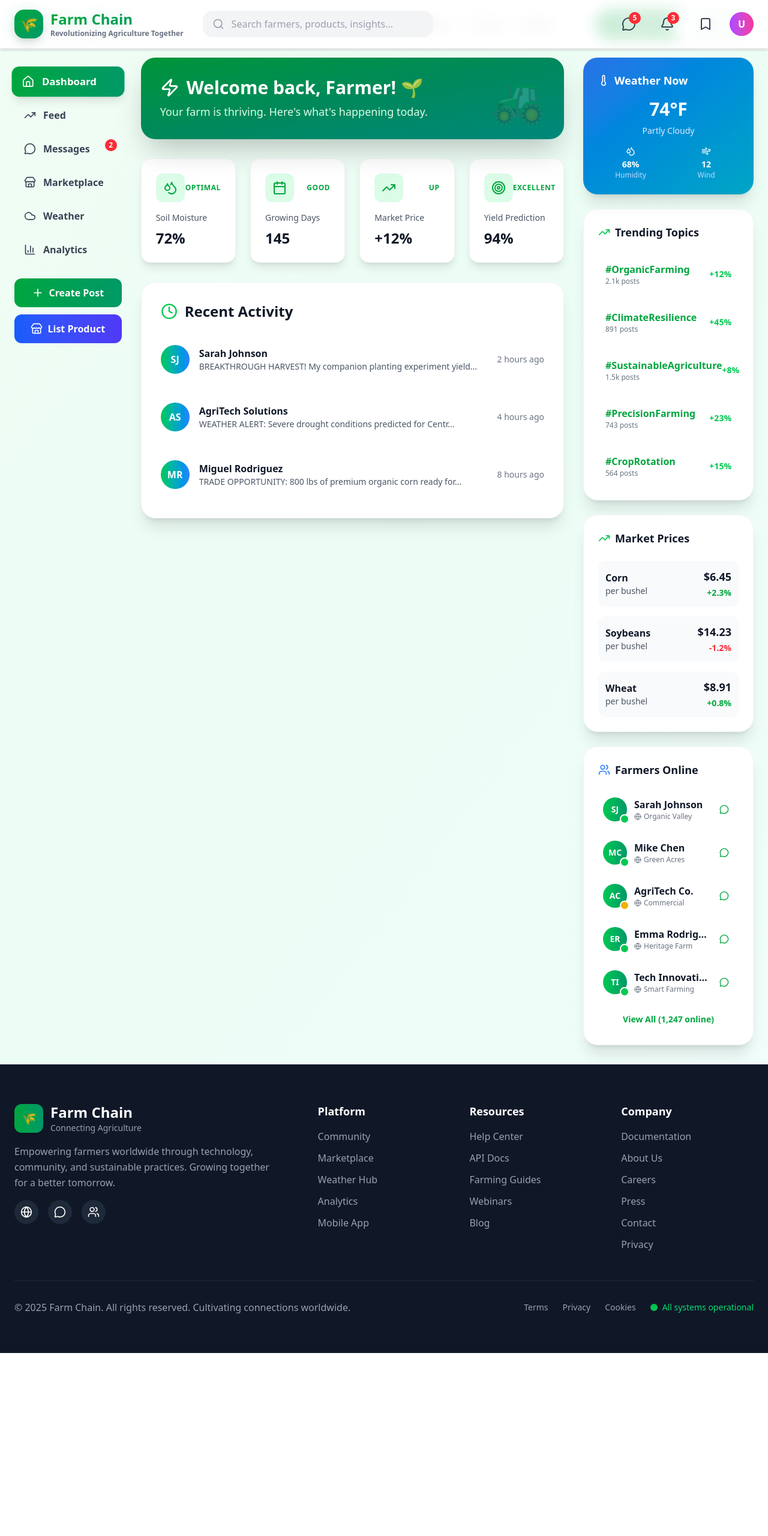
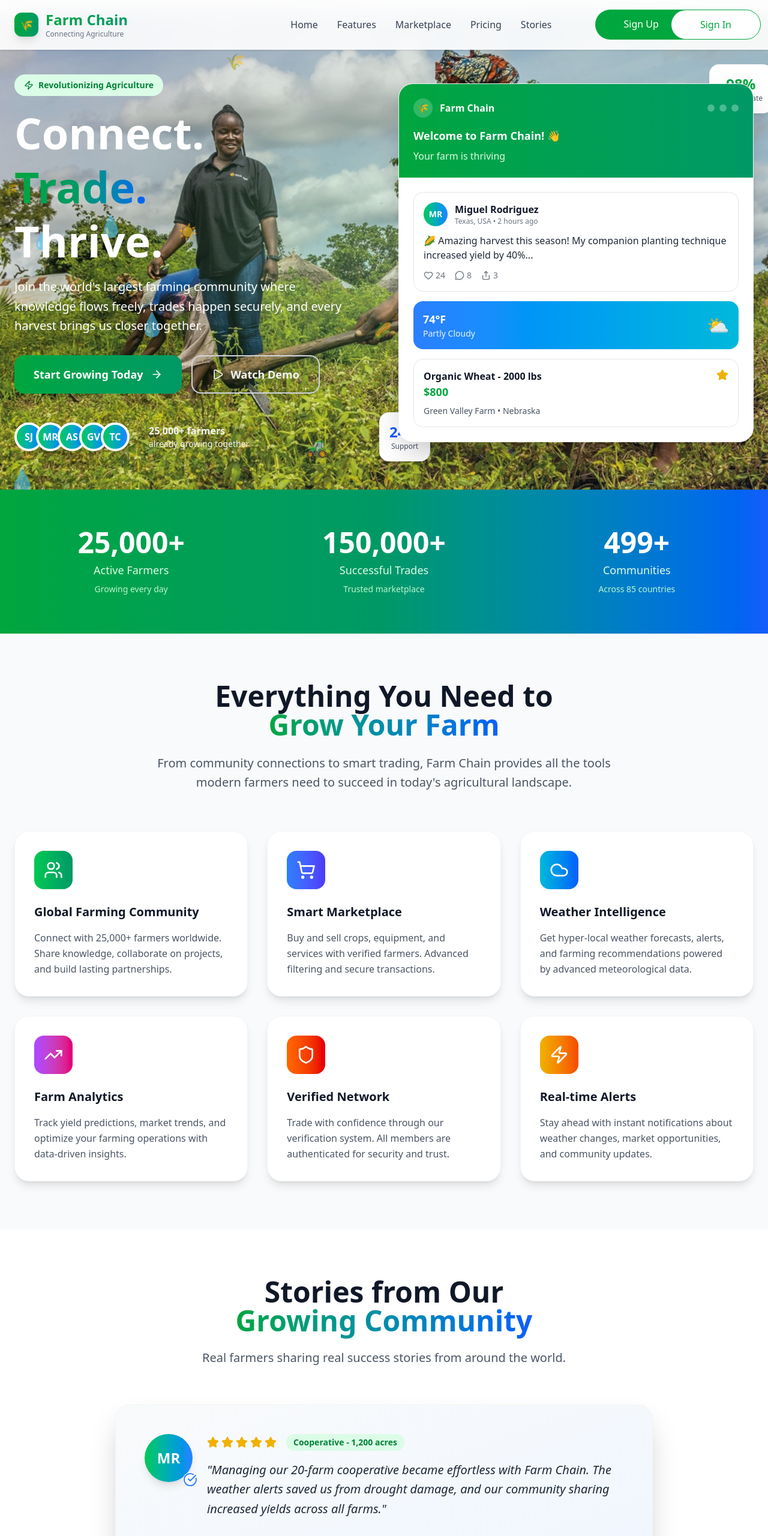
Before and after one commit to Pero4l/FARM_CHAIN_FRONTEND, a Next.js app: page / in a window 1280 px wide. Shown: the top 2560 px of the page at 60% size. Before the commit the page ends 2255 px from the top, so only its background shows below. Built offline with nearby package versions, Linux system fonts and the light colour scheme.

Commit message:
ucomment the landing page

```diff
--- a/app/page.tsx
+++ b/app/page.tsx
@@ -18,16 +18,17 @@ export default function Home() {
   return (
 
     <div className="">
-      {/* <HeroPage/>
-      <FeaturePage/> */}
+      <HeroPage/>
+      <FeaturePage/>
 
       {/* <PricingPage/> */}
 
-    /
+      <TestimonialPage/>
+      <CtaPage/>
 
 
-      <MainNavPage />
-      <FarmChain />
+      {/* <MainNavPage />
+      <FarmChain /> */}
     </div>
   );
 }
```
